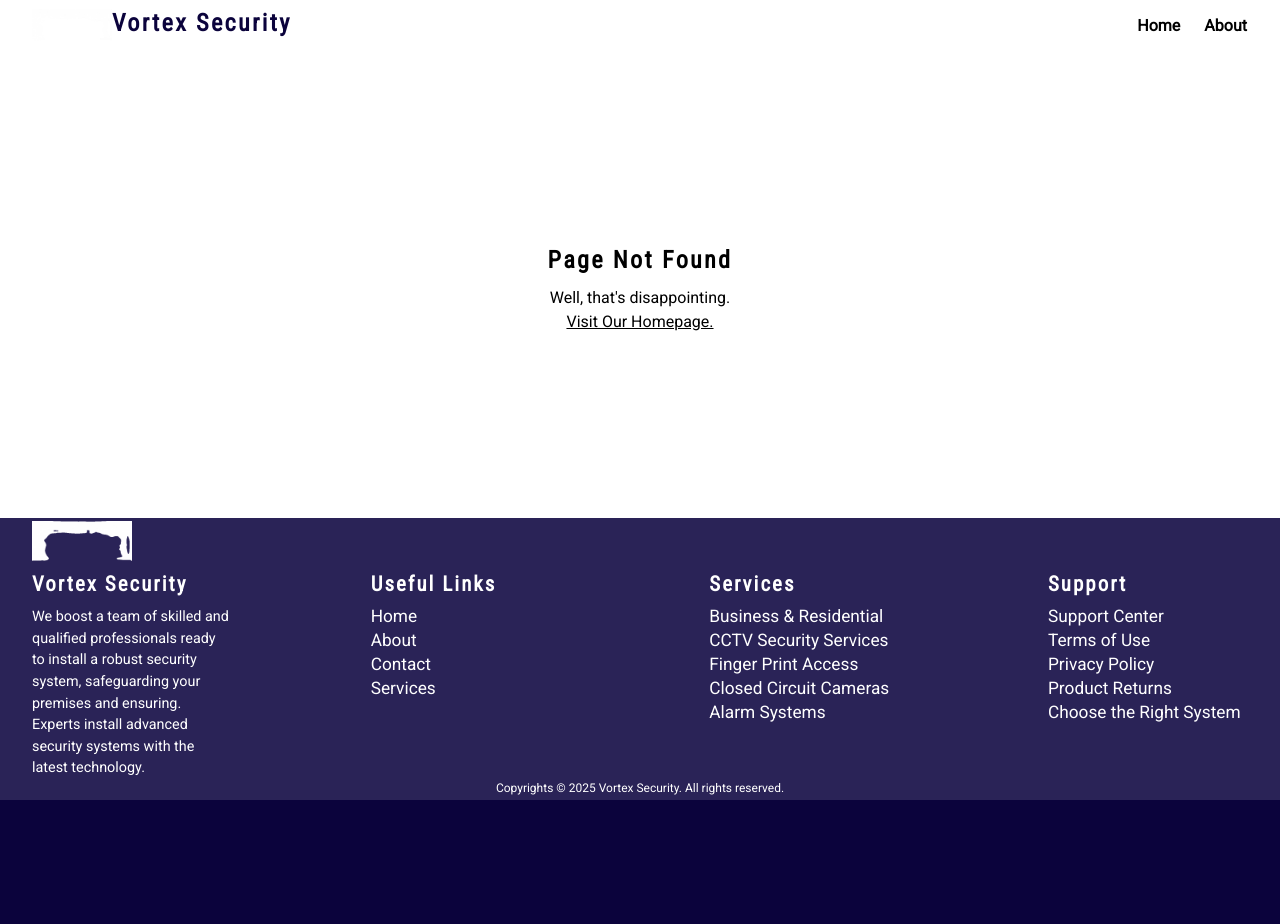
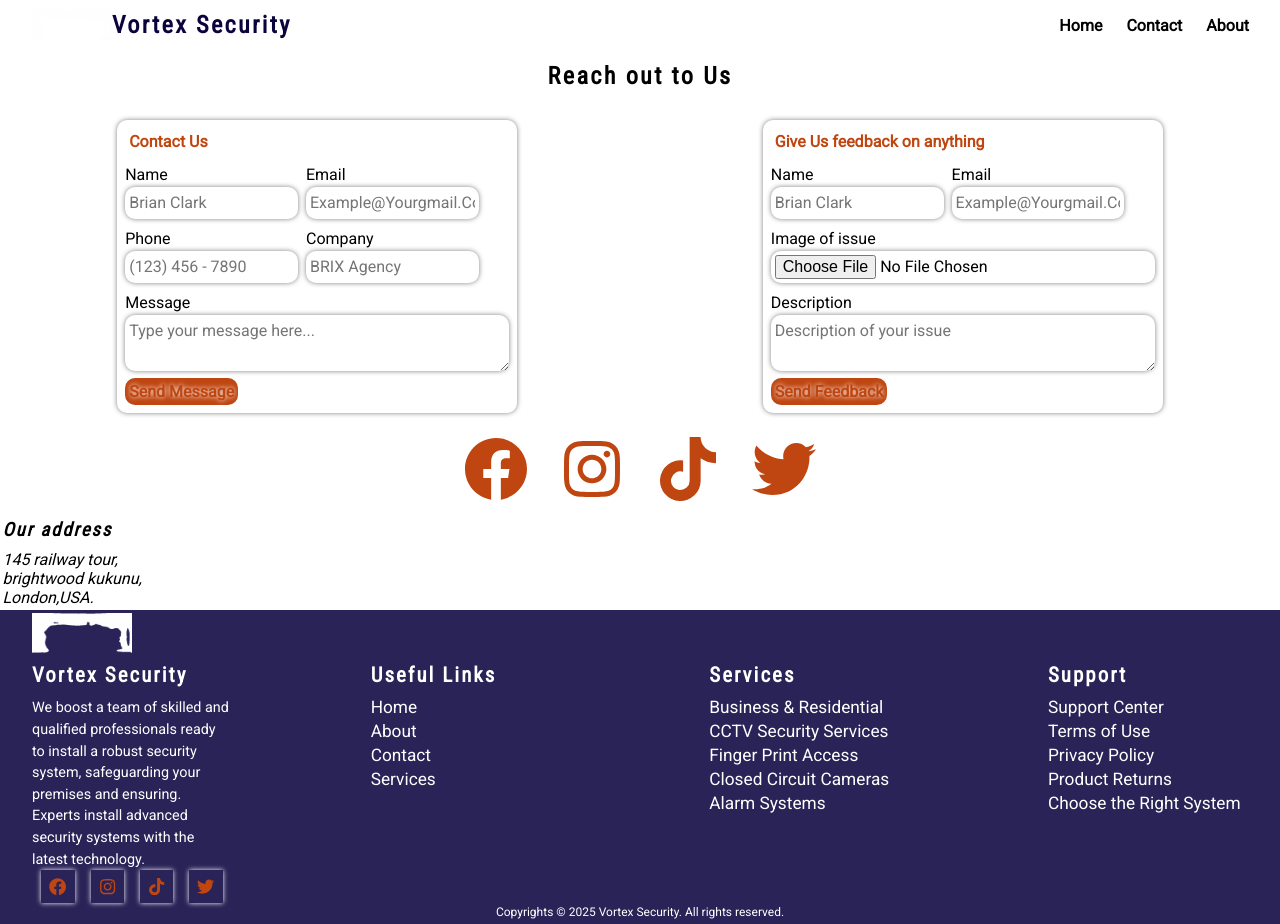
Before and after one commit to lexxakaatune/vortex-security, a React (Create React App) app: page /contact in a window 1280 px wide. Before the commit the page ends 800 px from the top, so only its background shows below. Built offline with nearby package versions, Linux system fonts and the light colour scheme.

Commit message:
add contact page and reusable feedback component and socials component

```diff
--- a/src/App.jsx
+++ b/src/App.jsx
@@ -3,12 +3,14 @@ import { Routes, Route } from 'react-router-dom';
 import Home from './pages/Home';
 import About from './pages/About';
 import Missing from './pages/Missing';
+import Contact from './pages/Contact';
 
 function App() {
   return (
     <Routes>
       <Route path='/*' element={<Layout/>}>
         <Route index element={<Home />}/>
+        <Route path='contact' element={<Contact />}/>
         <Route path='about' element={<About />}/>
         <Route path='*' element={<Missing />}/>
       </Route>
--- a/src/assets/css/base.css
+++ b/src/assets/css/base.css
@@ -140,6 +140,7 @@ a:active {
   color: var(--link-active);
   text-shadow: 0px 0px 5px var(--highlight);
   box-shadow: 0px 0px 5px var(--highlight);
+  padding: 0.25rem;
 }
 .active.yes:hover {
   color: inherit;
@@ -220,8 +221,9 @@ a:active {
   z-index: 10;
 }
 
-.header div {
+.headerDiv {
   display: flex;
+  align-items: center;
 }
 
 .header img {
@@ -230,7 +232,7 @@ a:active {
 
 .title {
   color: var(--bgcolor);
-  font-size: clamp(1.5rem, 2.2vh, 2rem);
+  font-size: 1rem;
 }
 
 .header__nav {
@@ -239,6 +241,7 @@ a:active {
   box-shadow: 0 6px 5px -5px var(--border-color);
   font-weight: bold;
   width: 100%;
+  height: 100vh;
   position: absolute;
   top: 100%;
   left: 0;
@@ -249,7 +252,6 @@ a:active {
   padding: var(--padding-tb) var(--padding-side);
   display: flex;
   flex-direction: column;
-  justify-content: space-evenly;
   gap: 1rem;
 }
 
@@ -314,3 +316,19 @@ a:active {
   justify-content: center;
   align-items: center;
 }
+
+/* Socials */
+.socialUl {
+  display: flex;
+  justify-content: center;
+  align-items: center;
+  gap: 1rem;
+}
+
+.socialLi {
+  font-size: clamp(1rem, 10vw, 4rem);
+  padding: 0.25rem;
+  display: flex;
+  justify-content: center;
+  align-items: center;
+}
--- /dev/null
+++ b/src/assets/css/contact.css
@@ -0,0 +1,3 @@
+.contact__form {
+  margin: 1rem auto;
+}
--- a/src/assets/css/home.css
+++ b/src/assets/css/home.css
@@ -1,8 +1,10 @@
 /* // HERO */
 .hero {
+  border-radius: 5px;
   background-color: var(--hero-bgcolor);
   color: var(--reverse-font-color);
-  height: calc(100vh + 50px);
+  min-height: 100vh ;
+  margin: 0.15rem;
   padding: 0.25rem;
 }
 
@@ -54,6 +56,7 @@
   height: 50%;
   display: flex;
   flex-direction: column;
+  position: relative;
 }
 
 .hero__figure img {
@@ -64,9 +67,11 @@
 .hero__figcaption {
   border: 1px ridge var(--reverse-font-color);
   background-color: var(--hero-bgcolor);
+  width: 100%;
   padding: 0.5rem;
   display: flex;
   gap: 1rem;
+  position: absolute;
 }
 
 .hero__figcaption div {
@@ -242,6 +247,8 @@
   display: flex;
   justify-content: center;
   align-items: center;
+}
+.home.contact__div {
   position: relative;
 }
 
@@ -249,21 +256,28 @@
   border-radius: 10px;
   background-color: var(--body-bgcolor);
   box-shadow: 0px 0px 5px var(--shadow-color);
+  padding: 0.5rem;
   max-width: 400px;
-  padding: 0.5rem;
-  display: flex;
-  flex-wrap: wrap;
-  gap: 0.5rem;
+}
+
+.home.contact__form {
   position: absolute;
   top: 20%;
 }
 
+.contact__fieldset {
+  border: none;
+  display: flex;
+  flex-wrap: wrap;
+  gap: 0.5rem;
+}
+
+.contact__fieldset legend {
+  margin-bottom: 0.5rem;
+}
+
 .contact__p {
   max-width: 45%;
-}
-
-.contact__p:nth-child(5) {
-  min-width: 100%;
 }
 
 .contact label {
--- a/src/assets/css/index.css
+++ b/src/assets/css/index.css
@@ -1,4 +1,5 @@
 @import url(base.css);
 @import url(home.css);
+@import url(contact.css);
 @import url(about.css);
 @import url(mq.css);
--- a/src/assets/css/mq.css
+++ b/src/assets/css/mq.css
@@ -5,10 +5,15 @@
   }
 
   /* header section */
+  .title {
+    font-size: 1.5rem;
+  }
+
   .header__nav {
     background-color: transparent;
     color: var(--font-color);
     width: max-content;
+    height: fit-content;
     display: flex;
     position: static;
   }
@@ -110,7 +115,7 @@
     min-width: 50%;
   }
 
-  .contact__form {
+  .home.contact__form {
     top: auto;
     right: -20%;
   }
--- a/src/components/Base.jsx
+++ b/src/components/Base.jsx
@@ -1,11 +1,13 @@
 import { useState } from "react";
 import { Link, useLocation } from "react-router-dom";
 import { vortexLogo } from "../assets/image";
+import { Socials } from "./ContactForm"
 
 export const Header = () => {
   const [toggle, setToggle] = useState('hide');
   const pages = {
     Home: '/',
+    Contact: '/Contact',
     About: '/About'
   };
   const { pathname } = useLocation();
@@ -28,7 +30,7 @@ export const Header = () => {
 
   return (
     <header className='header'>
-      <div>
+      <div className="headerDiv">
         <img src={vortexLogo} alt="vortex logo" />
         <h1 className='title nowrap'>Vortex Security</h1>
       </div>
@@ -71,6 +73,7 @@ export const Footer = () => {
         <li className="flex-grow">
           <h2 className="footer__h2 nowrap">Vortex Security</h2>
           <p className="footer__p">We boost a team of skilled and qualified professionals ready to install a robust security system, safeguarding your premises and ensuring. <br /> Experts install advanced security systems with the latest technology.</p>
+          <Socials />
         </li>
         <li>
           <ul className="none">
--- a/src/components/ContactForm.jsx
+++ b/src/components/ContactForm.jsx
@@ -1,6 +1,8 @@
-import { useState } from 'react';
+import { useEffect, useState } from 'react';
+import { FaFacebook, FaInstagram, FaTiktok, FaTwitter } from 'react-icons/fa';
 
-function ContactForm() {
+export function ContactForm({ position }) {
+  const [state, setState] = useState('false')
   const [formData, setFormData] = useState({
     name: "",
     email: "",
@@ -8,6 +10,10 @@ function ContactForm() {
     agency: "",
     message: ""
   });
+
+  useEffect( () => {
+    setState(position)
+  }, [position])
 
   const handleChange = (e) => {
     setFormData({...formData, [e.target.name]: e.target.value});
@@ -24,7 +30,9 @@ function ContactForm() {
   }
 
   return (
-    <form onSubmit={handleSubmit} className="contact__form">
+    <form onSubmit={handleSubmit} className={(state === 'true') ? "home contact__form" : "contact__form"}>
+      <fieldset className='contact__fieldset'>
+        <legend className='active yes bold'>Contact Us</legend>
         <p className="contact__p">
           <label htmlFor="name">Name</label>
           <input
@@ -65,7 +73,7 @@ function ContactForm() {
             required
           />
         </p>
-      <p className="contact__p flex-grow">
+        <p className='flex-grow'>
           <label htmlFor="msg">Message</label>
           <textarea
             id="msg"
@@ -74,9 +82,106 @@ function ContactForm() {
             required
           />
         </p>
-      <button className="btn">Send Message</button>
+      </fieldset>
+      <button className="btn active yes">Send Message</button>
     </form>
   );
 }
 
-export default ContactForm;
+export function FeedbackForm() {
+  const [formData, setFormData] = useState({
+    name: "",
+    email: "",
+    phone: "",
+    agency: "",
+    message: ""
+  });
+
+  const handleChange = (e) => {
+    setFormData({...formData, [e.target.name]: e.target.value});
+  }
+
+  const handleSubmit = (e) => {
+    e.preventDefault();
+
+    const phoneNumber = "2348189178733";
+    const text = `Hello my name is ${formData.name}. My email is ${formData.email}. My agency is ${formData.agency} Message: ${formData.message}`;
+    const url = `https://wa.me/${phoneNumber}?text=${encodeURIComponent(text)}`;
+
+    window.open(url, "_blank");
+  }
+
+  return (
+    <form className='contact__form feedback' onSubmit={handleSubmit}>
+      <fieldset className='contact__fieldset'>
+        <legend className='active yes bold'>Give Us feedback on anything</legend>
+        <p className="contact__p">
+          <label htmlFor="name">Name</label>
+          <input
+            type="text"
+            id="name"
+            placeholder="Brian Clark"
+            onChange={handleChange}
+            required
+          />
+        </p>
+        <p className="contact__p">
+          <label htmlFor="email">Email</label>
+          <input
+            type="email"
+            id="email"
+            placeholder="example@yourgmail.com"
+            onChange={handleChange}
+            required
+          />
+        </p>
+        <p>
+          <label htmlFor="feedbackImg">Image of issue</label>
+          <input
+            type="file"
+            id="feedbackImg"
+            onChange={handleChange}
+            required
+          />
+        </p>
+        <p className="flex-grow">
+          <label htmlFor="desc">Description</label>
+          <textarea
+            id="desc"
+            placeholder="Description of your issue"
+            onChange={handleChange}
+            required
+          />
+        </p>
+      </fieldset>
+      <button className="btn active yes">Send Feedback</button>
+    </form>
+  );
+}
+
+export function Socials() {
+  return (
+    <ul className="socialUl none">
+      <a className='active yes' href="https://facebook.com">
+        <li className="socialLi">
+          <FaFacebook />
+        </li>
+      </a>
+      <a className='active yes' href="https://instagram.com">
+        <li className="socialLi">
+          <FaInstagram />
+        </li>
+      </a>
+      <a className='active yes' href="https://tiktok.com">
+        <li className="socialLi">
+          <FaTiktok />
+        </li>
+      </a>
+      <a className='active yes' href="https://twitter.com">
+        <li className="socialLi">
+          <FaTwitter />
+        </li>
+      </a>
+    </ul>
+  );
+}
--- /dev/null
+++ b/src/pages/Contact.jsx
@@ -0,0 +1,31 @@
+import {ContactForm, FeedbackForm, Socials} from "../components/ContactForm"
+
+const Contact = () => {
+  return (
+    <>
+      <section classsName="contactHeroSection">
+        <h2 className="center">Reach out to Us</h2>
+      </section>
+      <main className="main">
+        <div className="flex">
+          <ContactForm />
+          <FeedbackForm />
+        </div>
+        <Socials />
+
+        <section className="location">
+          <address>
+            <h3>Our address</h3>
+            145 railway tour, <br />
+            brightwood kukunu,<br />
+            London,USA.
+          </address>
+        </section>
+
+
+      </main>
+    </>
+  )
+}
+
+export default Contact
--- a/src/pages/Home.jsx
+++ b/src/pages/Home.jsx
@@ -2,7 +2,7 @@ import { useState } from "react";
 import { FaShieldAlt, FaMicrochip, FaUserTie, FaHeadset, FaComments} from "react-icons/fa";
 import { Link } from "react-router-dom";
 import {hero2, hero1, aboutBig, cctv} from "../assets/image";
-import ContactForm from "../components/ContactForm";
+import {ContactForm} from "../components/ContactForm";
 
 const Home = () => {
   const [image, setImage] = useState({
@@ -192,8 +192,8 @@ const Home = () => {
         </section>
 
         <section id="contact" className="contact">
-          <div className="contact__div">
-            <ContactForm />
+          <div className="home contact__div">
+            <ContactForm position='true' />
           </div>
 
           <figure className="contact__figure"></figure>
```
Lines whose indentation alone changed are shown as unchanged.
